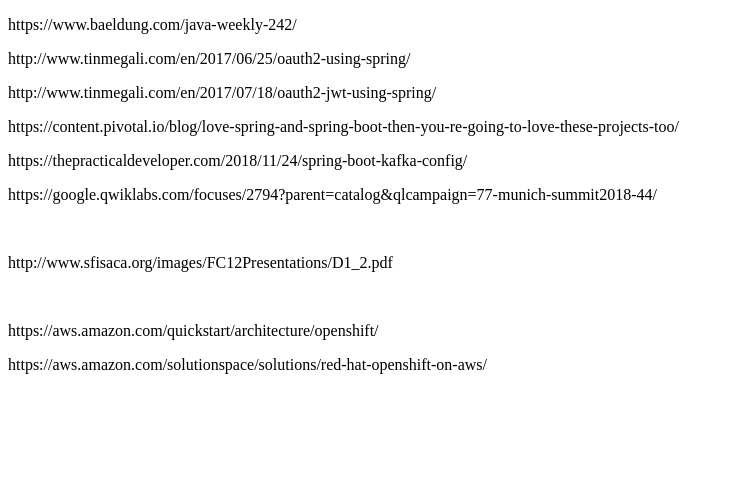
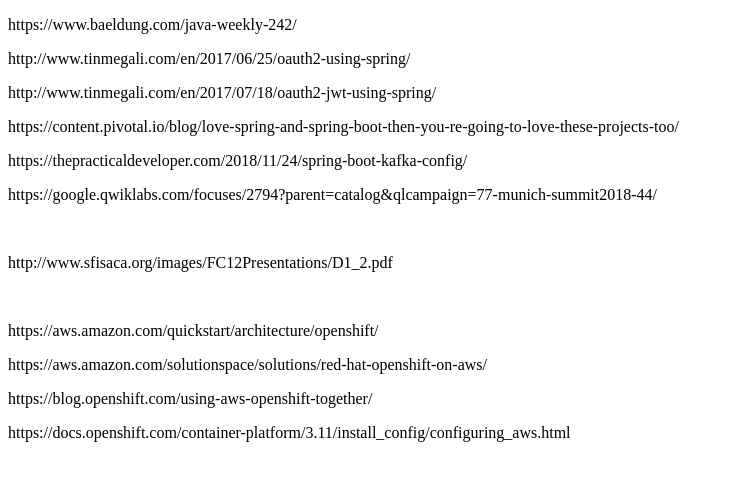
Before and after one commit to tbulubas/tbulubas.github.io, a plain HTML site: page index.html in a window 1280 px wide. Shown: the whole page, without its empty margins (0-734 px from the left). Drawn offline with Linux system fonts and the light colour scheme.

Commit message:
Update index.html

```diff
--- a/index.html
+++ b/index.html
@@ -17,5 +17,7 @@
     <br>
     <p>https://aws.amazon.com/quickstart/architecture/openshift/</p>
     <p>https://aws.amazon.com/solutionspace/solutions/red-hat-openshift-on-aws/</p>
+    <p>https://blog.openshift.com/using-aws-openshift-together/</p>
+    <p>https://docs.openshift.com/container-platform/3.11/install_config/configuring_aws.html</p>
   </body>
 </html>
```
